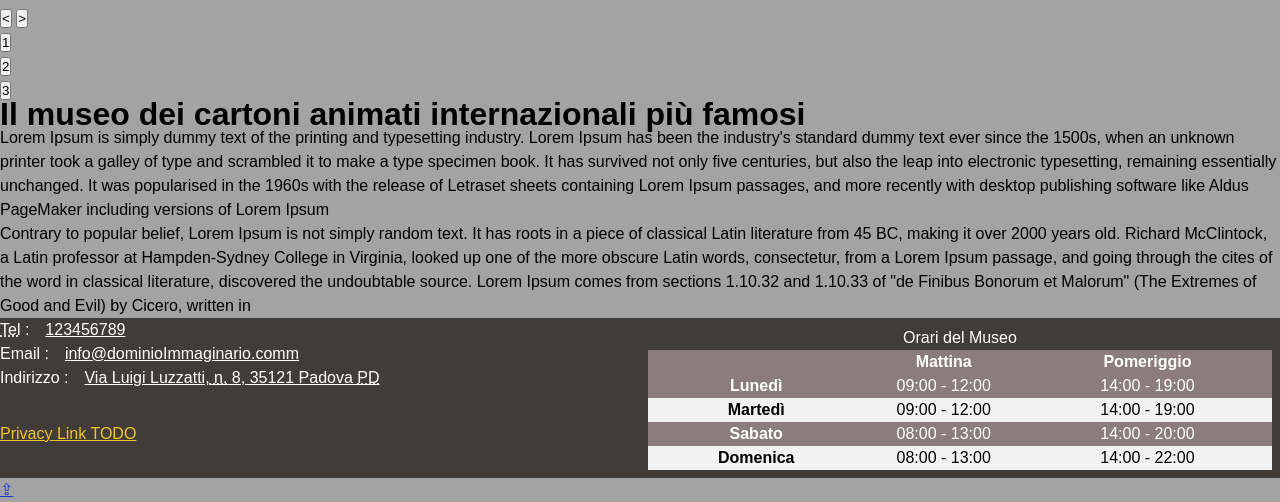
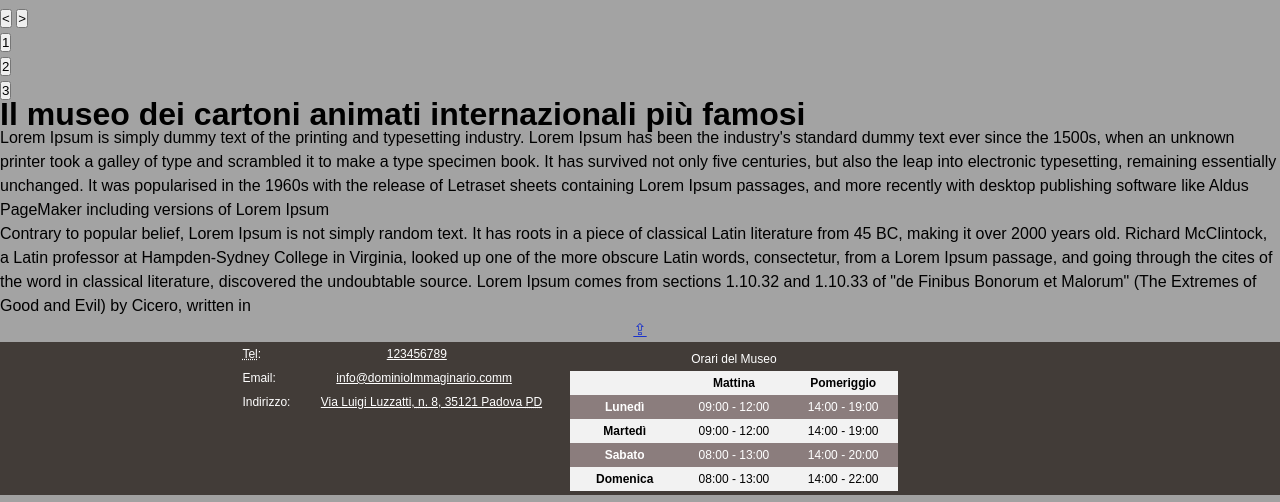
Before and after one commit to EliaBergamin/Progetto-TecWeb, a PHP site: page /index.html in a window 1280 px wide. Shown: the part 1008-1510 px from the top of the page. Run offline with PHP 8.4, Linux system fonts and the light colour scheme; some web fonts are replaced.

Commit message:
correzioni in index.html

```diff
--- a/public/css/style.css
+++ b/public/css/style.css
@@ -37,11 +37,12 @@ html {
   background-color: var(--bgcolor);
   border: 0;
   vertical-align: baseline;
+  min-height: 100%;
 }
 
 body {
   display: grid;
-  grid-template-columns: 1fr 4fr;
+  grid-template-columns: 1fr 8fr;
 }
 
 ol,
@@ -62,12 +63,17 @@ a:visited {
 header {
   grid-row: 1;
   grid-column: 1;
-  background-color: var(--headerbgcolor);
+  background-color: var(--contentbgcolor);
+  background-image: url('../images/logoMuseo2.png');
+  background-position: center;
+  background-size: contain;
+  background-repeat: no-repeat;
+  text-indent: -999em;
   color: var(--headercolor);
 }
 
 #menu {
-  background-color: var(--headerbgcolor);
+  background: var(--headerbgcolor);
   color: var(--headercolor);
   margin-right: 0;
   margin-left: 0;
@@ -91,58 +97,82 @@ main {
   grid-column: 1/3;
 }
 
-footer {
+#torna-su {
   grid-row: 4;
   grid-column: 1/3;
-  display: grid;
-  grid-template-columns: 1fr 1fr;
+  text-align: center;
+}
+
+/* FOOTER */
+
+footer {
+  grid-row: 5;
+  grid-column: 1/3;
+  display: flex;
+  flex-wrap: wrap;
   background-color: var(--headerbgcolor);
   color: var(--headercolor);
-  margin-bottom: 0;
-  height: auto;
+  font-size: 0.75em;
+  text-align: center;
+  padding-left: 18%;
+  padding-right: 18%;
 }
+
+footer div {
+/*   flex: 40%;
+ */}
 
 footer dd a {
   color: var(--headercolor);
 }
 
-footer tr:nth-child(even) {
+#orari-museo tr:nth-child(even),#orari-museo thead th,
+#orari-museo thead td  {
   background-color: #f2f2f2;
-  color: var(--txtcolor)
+  color: var(--txtcolor);
 }
 
-footer tr:nth-child(odd) {
+#orari-museo tr:nth-child(odd) {
   background-color: #8b7d7d;
 }
 
-
+#orari-museo td {
+  min-width: 9em;
+}
 
 footer dl {
-  grid-row: 1;
-  grid-column: 1;
+  text-align: center;
+  margin-left: 1em;
+  min-width: 40%;
 }
 
 footer dt {
+  text-align: center;
+  /*   display: inline;
+ */
   float: left;
-  padding-right: 1em;
+  padding-right: 0.2em;
+}
+
+footer dd {
+  /*   float:right;
+ */
+  /* display: inline; */
+
 }
 
 footer>a {
 
-  grid-row: 2;
-  grid-column: 1;
+  display: inline-block;
+
 }
 
-footer table {
-  grid-row: 1/3;
-  grid-column: 2;
+#orari-museo {
   border-collapse: collapse;
   text-align: center;
-  margin: 0.5em;
-}
-
-footer th, footer td {
-  width: 3em;
+  margin-top: 0.4em;
+  margin-bottom: 0.4em;
+  min-width: 40%;
 }
 
 footer img {
--- a/public/index.html
+++ b/public/index.html
@@ -76,22 +76,23 @@
             of Good and Evil) by Cicero, written in
         </p>
     </main>
-    <a href="#" aria-label="Torna su">⇪</a>
+    <a id="torna-su" href="#" aria-label="Torna su">⇪</a>
     <footer>
         <img src="./images/logoMuseo.png" alt="Logo del Museo">
         <dl>
-            <dt> <abbr title="telefono">Tel</abbr> : </dt>
+            <dt> <abbr title="telefono">Tel</abbr>: </dt>
             <dd><a href="tel:+39123456789">123456789</a> </dd>
-            <dt> <span lang="en">Email : </span> </dt>
+            <dt> <span lang="en">Email: </span> </dt>
             <dd> <a href="mailto:info@dominioImmaginario.com">info@dominioImmaginario.comm</a> </dd>
-            <dt> Indirizzo : </dt>
+            <dt> Indirizzo: </dt>
             <dd>
                 <a href="https://maps.app.goo.gl/xqD3pfvXG4ockxUeA">Via Luigi Luzzatti,<abbr title="Numero civico">
                         n.</abbr> 8, 35121 Padova <abbr title="Provincia di Padova">PD</abbr></a>
             </dd>
         </dl>
-        <a href="" lang="en">Privacy Link TODO</a>
-        <table title="orari-museo">
+<!--         <a href="" lang="en">Privacy Link TODO</a>
+ -->        <p id="tab-descr" class="nascosto">La tabella contiene gli orari di apertura del museo</p>
+        <table id="orari-museo" title="Orari del museo" aria-describedby="tab-descr">
             <caption>Orari del Museo</caption>
             <thead>
                 <tr>
```
Also changed, not shown: public/images/logoMuseo2.png (added).
